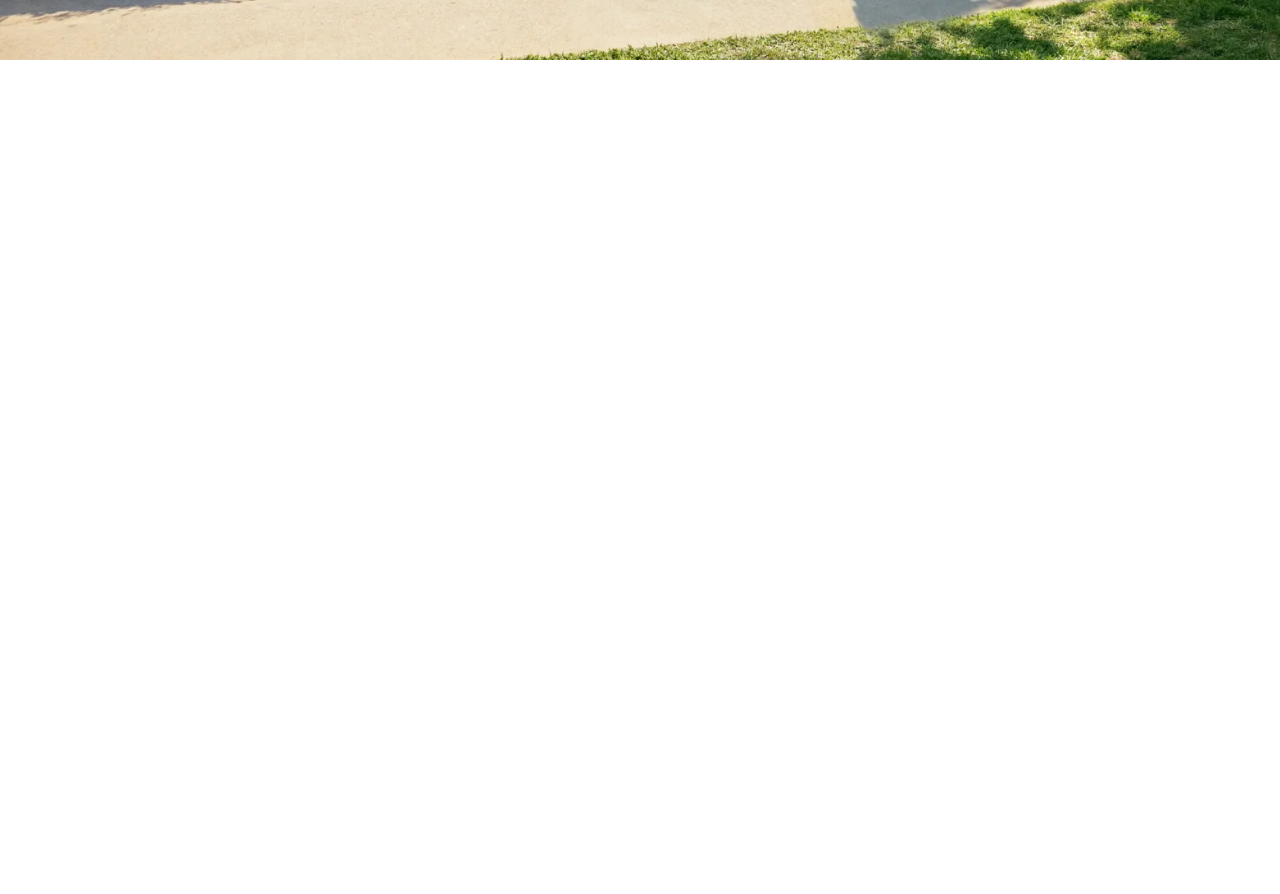
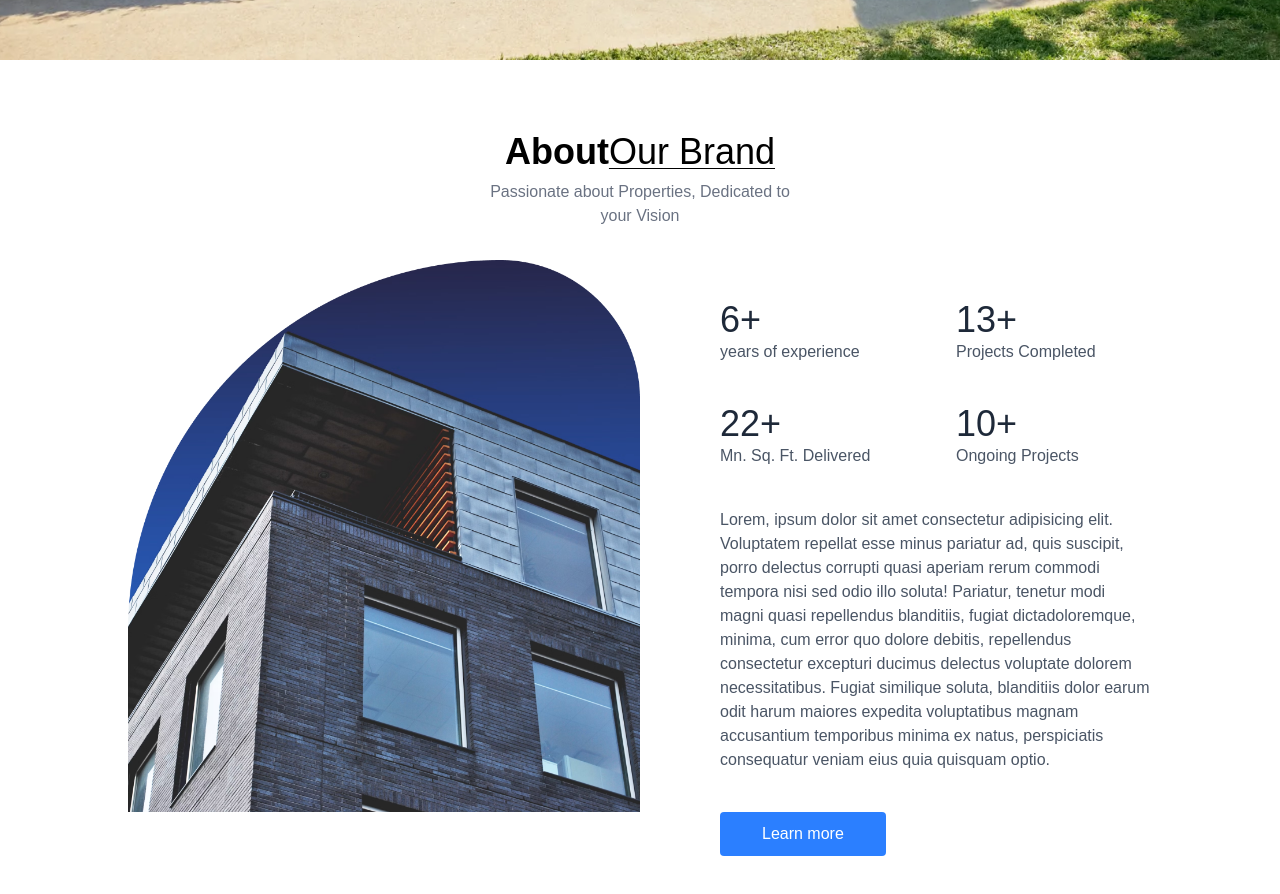
Before and after one commit to sumitkumarsharm/GalaxyDooe, a React (Vite) app: page / in a window 1280 px wide. Shown: the part 740-1634 px from the top of the page. Before the commit the page ends 816 px from the top, so only its background shows below. Built offline with nearby package versions, Linux system fonts and the light colour scheme.

Commit message:
chor: created about page

```diff
--- a/src/App.jsx
+++ b/src/App.jsx
@@ -1,11 +1,13 @@
 import React from 'react'
 import Header from './components/Header'
+import About from './components/About'
 
 
 const App = () => {
   return (
     <div>
       <Header/>
+      <About/>
     </div>
   )
 }
--- /dev/null
+++ b/src/components/About.jsx
@@ -0,0 +1,55 @@
+import React from "react";
+import { assets } from "../assets/assets";
+
+const About = () => {
+  return (
+    <div
+      className="flex flex-col justify-center items-center container mx-auto p-14  md:px-20 lg:px-32 overflow-hidden"
+      id="About"
+    >
+      <h1 className="text-2xl sm:text-4xl font-bold mb-2">
+        About
+        <span className="underline decoration-1 underline-offset-4 under font-light ">
+          Our Brand
+        </span>
+      </h1>
+      <p className="text-gray-500 max-w-80 text-center mb-8 ">
+        Passionate about Properties, Dedicated to your Vision
+      </p>
+
+      <div className="flex flex-col md:flex-row items-center md:items-start md:gap-20">
+        <img
+          src={assets.brand_img}
+          className="w-full sm:w-1/2 max-w-lg"
+          alt=""
+        />
+        <div className="flex flex-col items-center md:items-start mt-10 text-gray-600">
+          <div className="grid grid-cols-2 gap-6  md:gap-10 w-full 2xl:pr-28">
+            <div>
+              <p className="text-4xl font-medium text-gray-800">6+</p>
+              <p className="">years of experience</p>
+            </div>
+            <div>
+              <p className="text-4xl font-medium text-gray-800">13+</p>
+              <p className="">Projects Completed</p>
+            </div>
+            <div>
+              <p className="text-4xl font-medium text-gray-800">22+</p>
+              <p className="">Mn. Sq. Ft. Delivered</p>
+            </div>
+            <div>
+              <p className="text-4xl font-medium text-gray-800">10+</p>
+              <p className="">Ongoing Projects</p>
+            </div>
+          </div>
+          <div>
+            <p className="my-10">Lorem, ipsum dolor sit amet consectetur adipisicing elit. Voluptatem repellat esse minus pariatur ad, quis suscipit, porro delectus corrupti quasi aperiam rerum commodi tempora nisi sed odio illo soluta! Pariatur, tenetur modi magni quasi repellendus blanditiis, fugiat dictadoloremque, minima, cum error quo dolore debitis, repellendus consectetur excepturi ducimus  delectus voluptate dolorem necessitatibus. Fugiat similique soluta, blanditiis dolor earum odit harum maiores expedita voluptatibus magnam accusantium temporibus minima ex natus, perspiciatis consequatur veniam eius quia quisquam optio.</p>
+            <button className="px-10 py-2 rounded bg-blue-500 border-2 border-transparent hover:bg-transparent hover:border-blue-500 text-white hover:text-blue-600  ">Learn more </button>
+          </div>
+        </div>
+      </div>
+    </div>
+  );
+};
+
+export default About;
--- a/src/components/Navbar.jsx
+++ b/src/components/Navbar.jsx
@@ -21,13 +21,13 @@ const Navbar = () => {
           <a href="#header" className="cursor-pointer hover:text-red-400">
             Home
           </a>
-          <a href="#header" className="cursor-pointer hover:text-red-400">
+          <a href="#About" className="cursor-pointer hover:text-red-400">
             About
           </a>
-          <a href="#header" className="cursor-pointer hover:text-red-400">
+          <a href="#projects" className="cursor-pointer hover:text-red-400">
             Property
           </a>
-          <a href="#header" className="cursor-pointer hover:text-red-400">
+          <a href="#testimonial" className="cursor-pointer hover:text-red-400">
             Testimonial
           </a>
         </ul>
```
